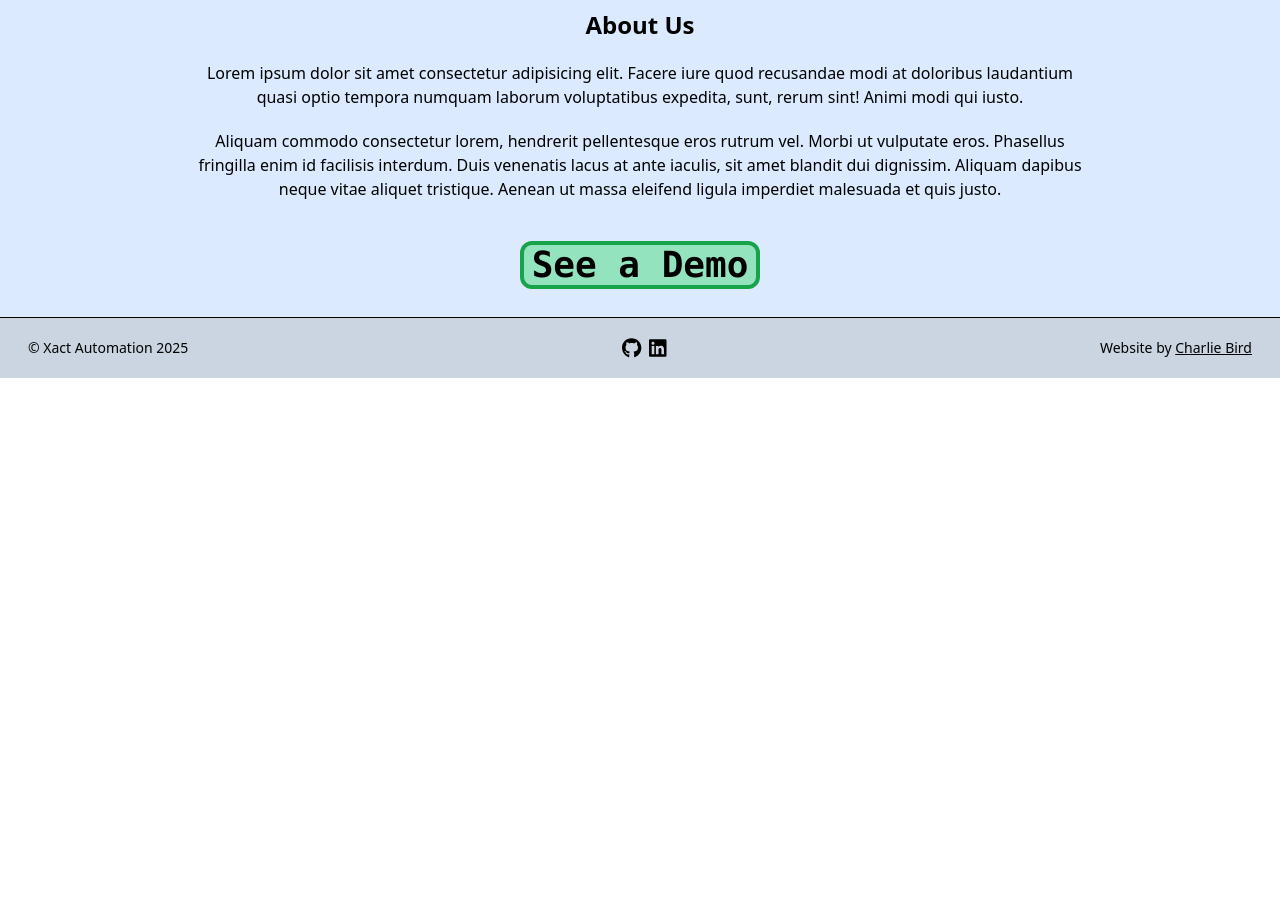
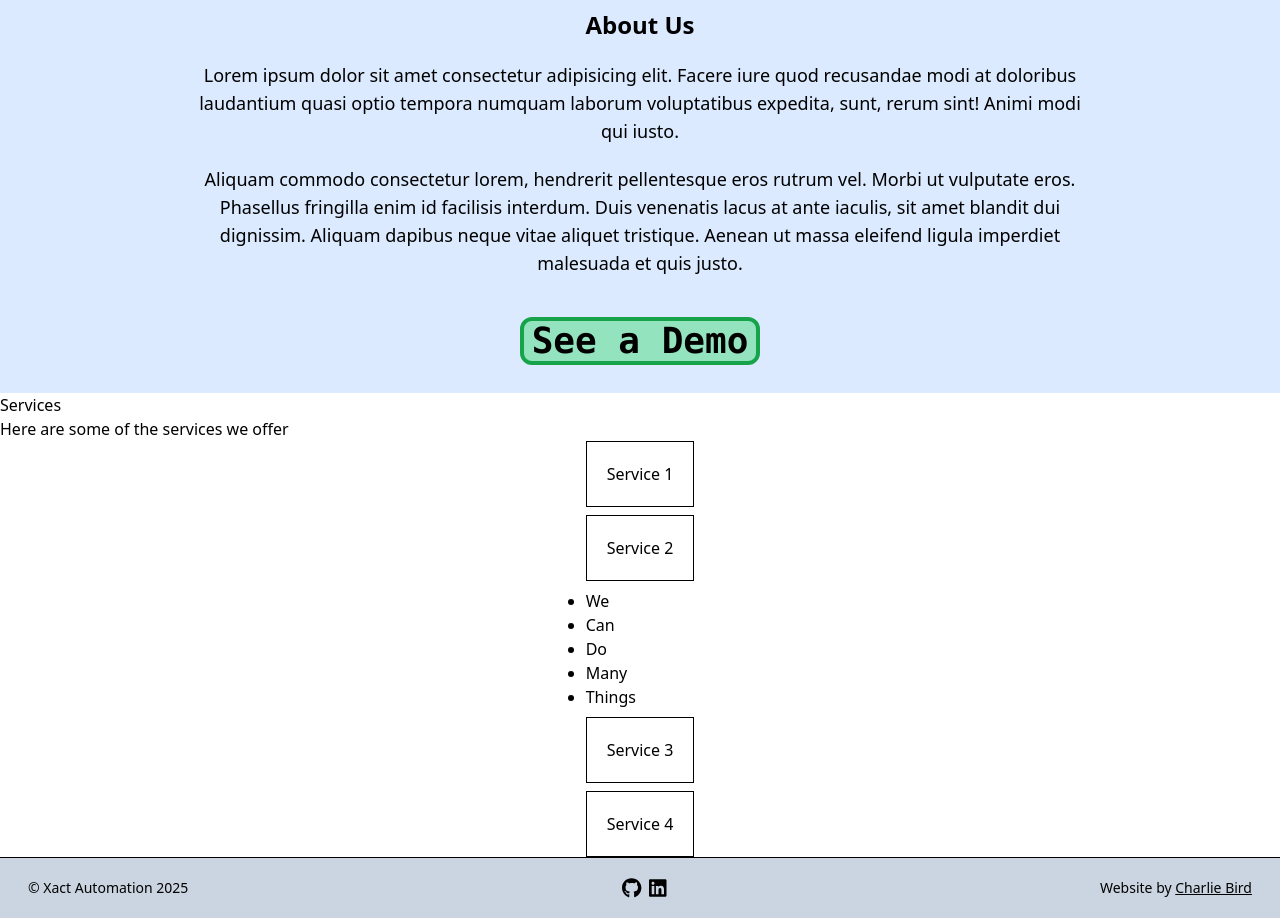
Before and after one commit to cbvvrd/xact-dev, a React (Vite) app: page / in a window 1280 px wide. Shown: the part 660-1578 px from the top of the page. Before the commit the page ends 1038 px from the top, so only its background shows below. Built offline with nearby package versions, Linux system fonts and the light colour scheme.

Commit message:
Created the Services component

```diff
--- a/src/components/About/index.jsx
+++ b/src/components/About/index.jsx
@@ -5,8 +5,8 @@ function About() {
         <>
             <div className="flex flex-col items-center text-center gap-5 px-5 mt-10 py-7 bg-blue-100 md:px-48">
                 <h3 className="text-2xl font-semibold">About Us</h3>
-                <p>Lorem ipsum dolor sit amet consectetur adipisicing elit. Facere iure quod recusandae modi at doloribus laudantium quasi optio tempora numquam laborum voluptatibus expedita, sunt, rerum sint! Animi modi qui iusto.</p>
-                <p>Aliquam commodo consectetur lorem, hendrerit pellentesque eros rutrum vel. Morbi ut vulputate eros. Phasellus fringilla enim id facilisis interdum. Duis venenatis lacus at ante iaculis, sit amet blandit dui dignissim. Aliquam dapibus neque vitae aliquet tristique. Aenean ut massa eleifend ligula imperdiet malesuada et quis justo. </p>
+                <p className="md:text-lg">Lorem ipsum dolor sit amet consectetur adipisicing elit. Facere iure quod recusandae modi at doloribus laudantium quasi optio tempora numquam laborum voluptatibus expedita, sunt, rerum sint! Animi modi qui iusto.</p>
+                <p className="md:text-lg">Aliquam commodo consectetur lorem, hendrerit pellentesque eros rutrum vel. Morbi ut vulputate eros. Phasellus fringilla enim id facilisis interdum. Duis venenatis lacus at ante iaculis, sit amet blandit dui dignissim. Aliquam dapibus neque vitae aliquet tristique. Aenean ut massa eleifend ligula imperdiet malesuada et quis justo. </p>
                 <div className="bg-green-400 text-center mx-10 rounded-xl border-4 border-green-600 bg-opacity-50 md:mt-5">
                     <Link to="/demo" className="text-4xl font-semibold font-mono p-2">See a Demo</Link>
                 </div>
--- a/src/components/Header/index.jsx
+++ b/src/components/Header/index.jsx
@@ -12,7 +12,7 @@ function Header() {
     return (
         <>
             <header className="flex justify-between px-5 py-1 border-b border-slate-600 md:justify-around md:px-0">
-                <img src="images/xact-logo-1.png" alt="Xact Developments logo" className="h-16 md:h-20"/>
+                <Link to="/"><img src="images/xact-logo-1.png" alt="Xact Developments logo" className="h-16 md:h-20"/></Link>
                 <button onClick={() => {setMenuOpen(!menuOpen)}}><FontAwesomeIcon icon={faBars} className={menuOpen ? "text-2xl rotate-90 text-slate-900 md:hidden" : "text-2xl text-slate-900 md:hidden"}/> </button>
                 <nav className="hidden self-center text-lg md:flex gap-7">
                     <Link to="/" className="hover:text-blue-400 duration-75">Home</Link>
--- /dev/null
+++ b/src/components/Services/index.jsx
@@ -0,0 +1,26 @@
+
+function Services() {
+    return (
+        <>
+            <div>
+                <h3>Services</h3>
+                <h4>Here are some of the services we offer</h4>
+                <div className="grid justify-center gap-2">
+                    <p className="border border-black p-5">Service 1</p>
+                    <p className="border border-black p-5">Service 2</p>
+                    <ul className="list-disc">
+                        <li>We</li>
+                        <li>Can</li>
+                        <li>Do</li>
+                        <li>Many</li>
+                        <li>Things</li>
+                    </ul>
+                    <p className="border border-black p-5">Service 3</p>
+                    <p className="border border-black p-5">Service 4</p>
+                </div>
+            </div>
+        </>
+    );
+}
+
+export default Services;
--- a/src/pages/HomePage/index.jsx
+++ b/src/pages/HomePage/index.jsx
@@ -2,6 +2,7 @@ import About from "../../components/About";
 import Footer from "../../components/Footer";
 import Gallery from "../../components/Gallery";
 import Header from "../../components/Header";
+import Services from "../../components/Services";
 
 function HomePage() {
     return (
@@ -9,6 +10,7 @@ function HomePage() {
             <Header />
             <Gallery />
             <About />
+            <Services />
             <Footer />
         </>
     );
```
